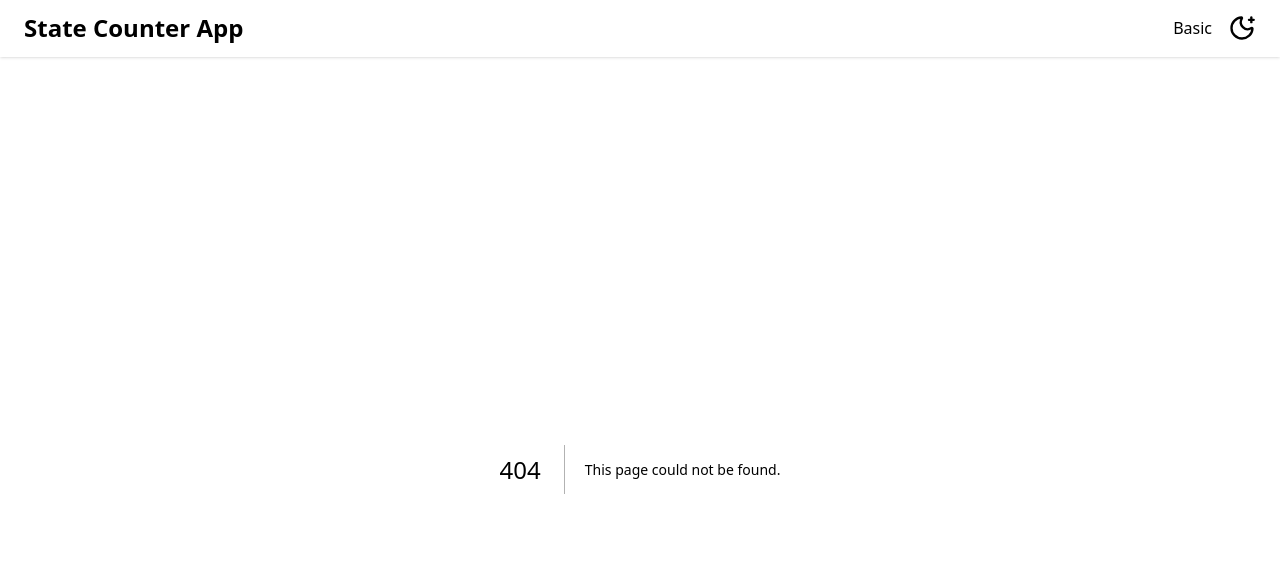
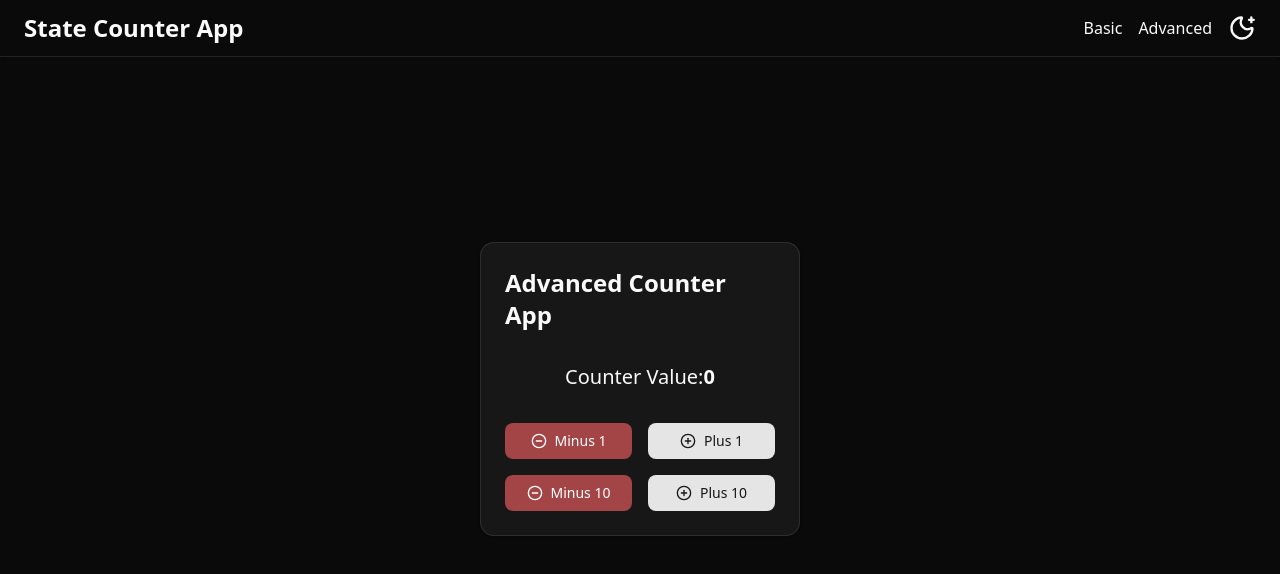
Before and after one commit to gopalghosh-dev/state-counter-app, a Next.js app: page /advanced in a window 1280 px wide. Before the commit this address had no page. Shown: the top 574 px of the page. Built offline with nearby package versions, Linux system fonts and the light colour scheme.

Commit message:
Advanced Counter State App Done

```diff
--- /dev/null
+++ b/src/app/advanced/page.tsx
@@ -0,0 +1,33 @@
+import AdvancedCounter from "@/components/AdvancedCounter";
+import {
+	Card,
+	CardContent,
+	CardHeader,
+	CardTitle,
+} from "@/components/shadcnui/card";
+import { Metadata } from "next";
+
+export const metadata: Metadata = {
+	title: "Advanced | Counter State App",
+	description: "Advanced Counter State App",
+};
+
+const page = () => {
+	return (
+		<section className="grid h-[80dvh] place-items-center">
+			<Card className="w-xs">
+				<CardHeader>
+					<CardTitle className="grid place-items-center text-2xl">
+						Advanced Counter App
+					</CardTitle>
+				</CardHeader>
+
+				<CardContent>
+					<AdvancedCounter />
+				</CardContent>
+			</Card>
+		</section>
+	);
+};
+
+export default page;
--- /dev/null
+++ b/src/components/AdvancedCounter.tsx
@@ -0,0 +1,66 @@
+"use client";
+
+import { CircleMinus, CirclePlus } from "lucide-react";
+import { useState } from "react";
+import { Button } from "./shadcnui/button";
+
+const AdvancedCounter = () => {
+	const [count, setCount] = useState(0);
+
+	const plusone = () => {
+		setCount(count + 1);
+	};
+
+	const minusone = () => {
+		setCount(count - 1);
+	};
+
+	const plusten = () => {
+		setCount(count + 10);
+	};
+
+	const minusten = () => {
+		setCount(count - 10);
+	};
+
+	return (
+		<div className="space-y-8">
+			<div className="text-center text-xl">
+				Counter Value:
+				<span className="font-semibold">{count}</span>
+			</div>
+
+			<div className="grid grid-cols-2 gap-4">
+				<Button
+					onClick={minusone}
+					variant={"destructive"}
+					className="cursor-pointer">
+					<CircleMinus /> Minus 1
+				</Button>
+
+				<Button
+					onClick={plusone}
+					className="cursor-pointer">
+					<CirclePlus />
+					Plus 1
+				</Button>
+
+				<Button
+					onClick={minusten}
+					variant={"destructive"}
+					className="cursor-pointer">
+					<CircleMinus /> Minus 10
+				</Button>
+
+				<Button
+					onClick={plusten}
+					className="cursor-pointer">
+					<CirclePlus />
+					Plus 10
+				</Button>
+			</div>
+		</div>
+	);
+};
+
+export default AdvancedCounter;
--- a/src/components/Header/Header.tsx
+++ b/src/components/Header/Header.tsx
@@ -17,6 +17,7 @@ const Header = () => {
 
 				<nav className="flex items-center gap-4">
 					<Link href={"/"}>Basic</Link>
+					<Link href={"/advanced"}>Advanced</Link>
 
 					<ThemeToggleButton />
 				</nav>
```
